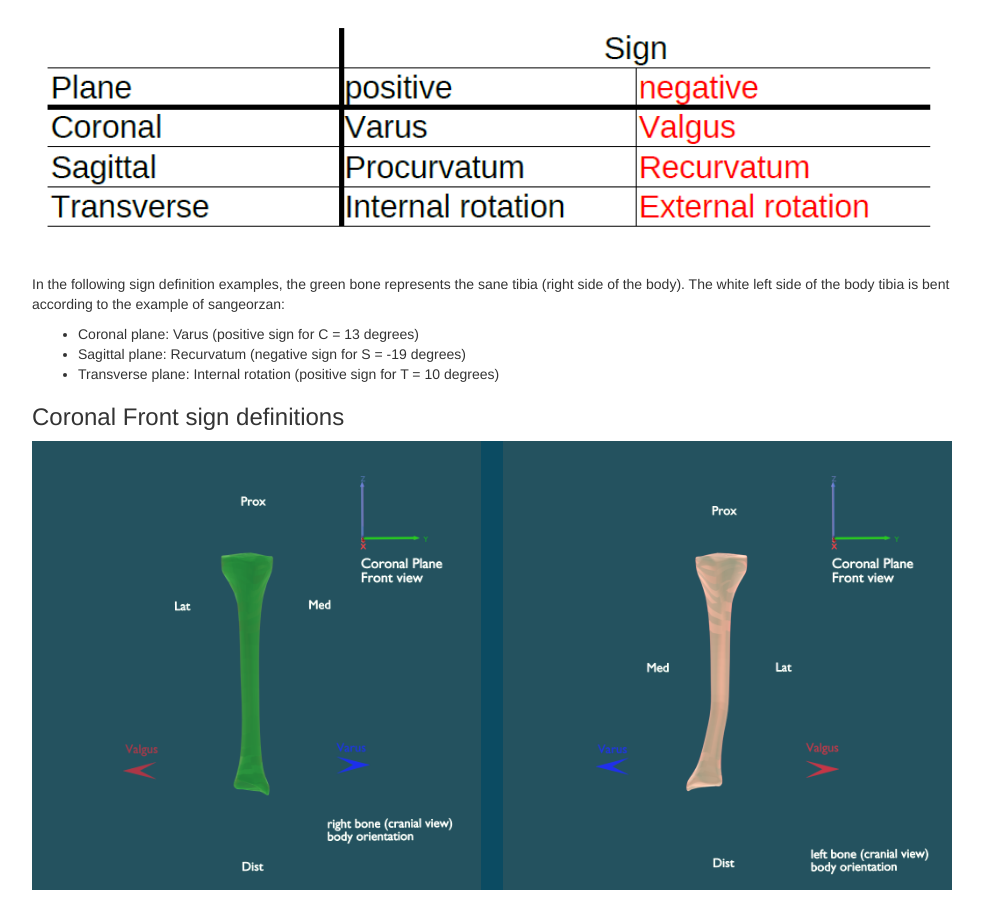
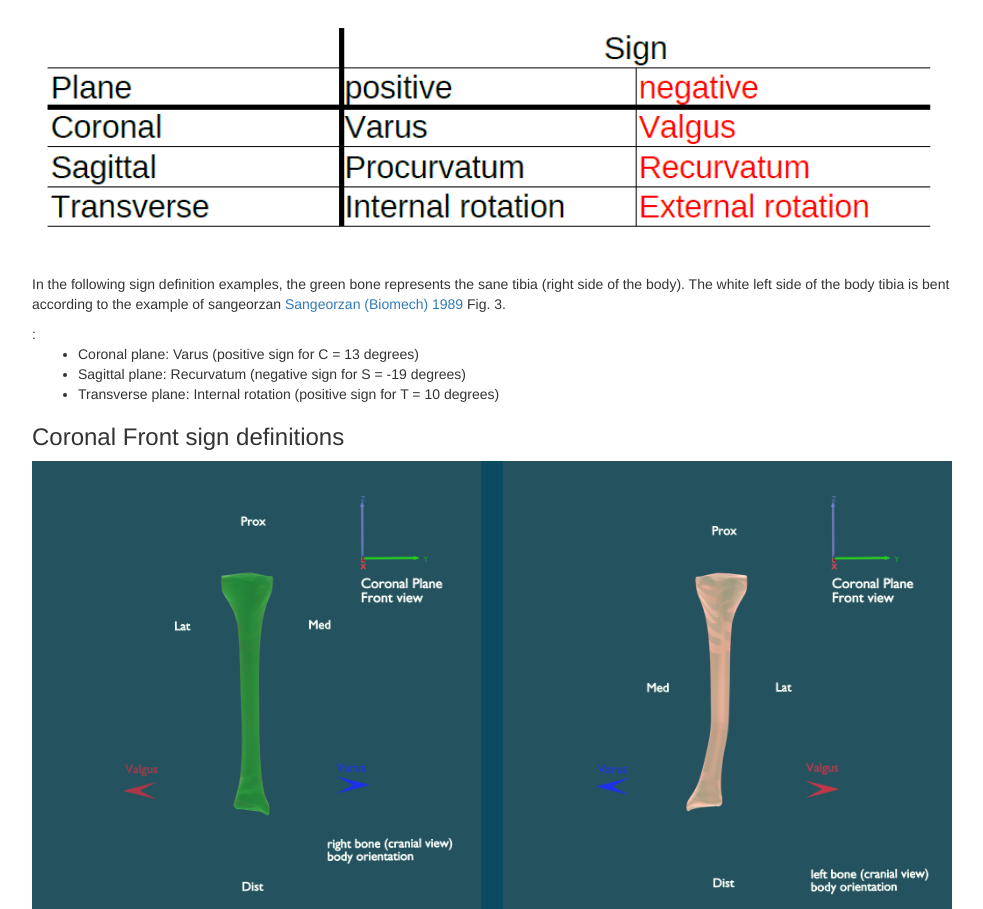
Before and after one commit to butayama/osteotomy_docker, a Flask app: template app/templates/sign_rules.html in a window 1280 px wide. Shown: the part 279-1188 px from the top of the page, without its empty margins (53-1036 px from the left). Run offline with Flask 2, Linux system fonts and the light colour scheme; the template is opened without the code that fills it, so the values that code supplies are empty; some libraries are stand-ins or nearby versions.

Commit message:
modify for deployment of osteotomytool.de

```diff
--- a/app/__init__.py
+++ b/app/__init__.py
@@ -8,6 +8,7 @@ from flask_login import LoginManager
 from flask_pagedown import PageDown
 from flaskext.markdown import Markdown
 from config import config
+from flask_consent import Consent
 
 bootstrap = Bootstrap()
 mail = Mail()
--- a/app/templates/sign_rules.html
+++ b/app/templates/sign_rules.html
@@ -6,7 +6,9 @@
 
     <h1>Definition of the Angle-Signs:</h1>
     <p><img class="fit_width" alt="coronal_front0001.png" src="../static/images/sign_definitions/angle_signs.png" width="100%"></p>
-<p>In the following sign definition examples, the green bone represents the sane tibia (right side of the body). The white left side of the body tibia is bent according to the example of sangeorzan:
+<p>In the following sign definition examples, the green bone represents the sane tibia (right side of the body).
+    The white left side of the body tibia is bent according to the example of sangeorzan
+    <a href="#ref 2">Sangeorzan (Biomech) 1989</a> Fig. 3.</p>:
 <div class=outside">
     <div class="inside">
     <ul class="list-group" >
@@ -77,17 +79,15 @@ Therefore the calculation result value for angle Phi must be entered with invers
 {#<p><a href="../static//rh/Sangeorzan_a5_as_right_bone.blend">Sangeorzan_a5_as_right_bone.blend</a>   </p>#}
 {#<p><img alt="Sangeorzan_as_right_bone_a5_rotation_around_minus_beta.png" src="../static/rh/Sangeorzan_as_right_bone_a5_rotation_around_minus_beta.png" width="100%">   </p>#}
 {#<p><img alt="Sangeorzan_as_right_bone_a5.png" src="../static/rh/Sangeorzan_as_right_bone_a5.png" width="100%">   </p>#}
-{#<h1>References</h1>#}
-{#<h2>ref 1</h2>#}
-{#<p><a name="ref 1"></a>Sangeorzan BJ, Sangeorzan BP, Hansen ST, et al: Mathematically Directed Single-Cut Osteotomy for Correction of Tibial Malunion. J Orthop Trauma 3:267-275, 1989.</p>#}
-{#<h2>ref 2</h2>#}
-{#<p><a name="ref 2"></a>Sangeorzan BJ, Judd RP, Sangeorzan BJ: Mathematical Analysis of Single-cut Osteotomy of Complex Long Bone Deformity. J Biomech 22:1271-1278, 1989. </p>#}
-{#<h2>ref 3</h2>#}
-{#<p><a name="ref 3"></a>not yet used</p>#}
-{#<h2>ref 4</h2>#}
-{#<p><a name="ref 4"></a>Dobbe JG, Pre KJ, Kloen P, et al: Computer-assisted and patient-specific 3-D planning and evaluation of a single-cut rotational Osteotomy for complex long-bone deformities. Med Biol Eng Comput 49:1363-1370, 2011.</p>#}
-{#<h2>ref 5</h2>#}
-{#<p><a name="ref 5"></a>J. G. G. Dobbe, K. J. du PreÂ´, L. Blankevoort, G. J. Streekstra, P. Kloen: Computer-assisted oblique single-cut rotation osteotomy to reduce a multidirectional tibia deformity: case report Strat Traum Limb Recon (2017) 12:115-120</p>#}
+<h1>References</h1>
+<h2>ref 1</h2>
+<p><a name="ref 1"></a>Sangeorzan BJ, Sangeorzan BP, Hansen ST, et al: Mathematically Directed Single-Cut Osteotomy for Correction of Tibial Malunion. J Orthop Trauma 3:267-275, 1989.</p>
+<h2>ref 2</h2>
+<p><a name="ref 2"></a>Sangeorzan BJ, Judd RP, Sangeorzan BJ: Mathematical Analysis of Single-cut Osteotomy of Complex Long Bone Deformity. J Biomech 22:1271-1278, 1989. </p>
+<h2>ref 3</h2>
+<p><a name="ref 3"></a>Dobbe JG, Pre KJ, Kloen P, et al: Computer-assisted and patient-specific 3-D planning and evaluation of a single-cut rotational Osteotomy for complex long-bone deformities. Med Biol Eng Comput 49:1363-1370, 2011.</p>
+<h2>ref 4</h2>
+<p><a name="ref 4"></a>J. G. G. Dobbe, K. J. du PreÂ´, L. Blankevoort, G. J. Streekstra, P. Kloen: Computer-assisted oblique single-cut rotation osteotomy to reduce a multidirectional tibia deformity: case report Strat Traum Limb Recon (2017) 12:115-120</p>
 
     </div>
 
```
